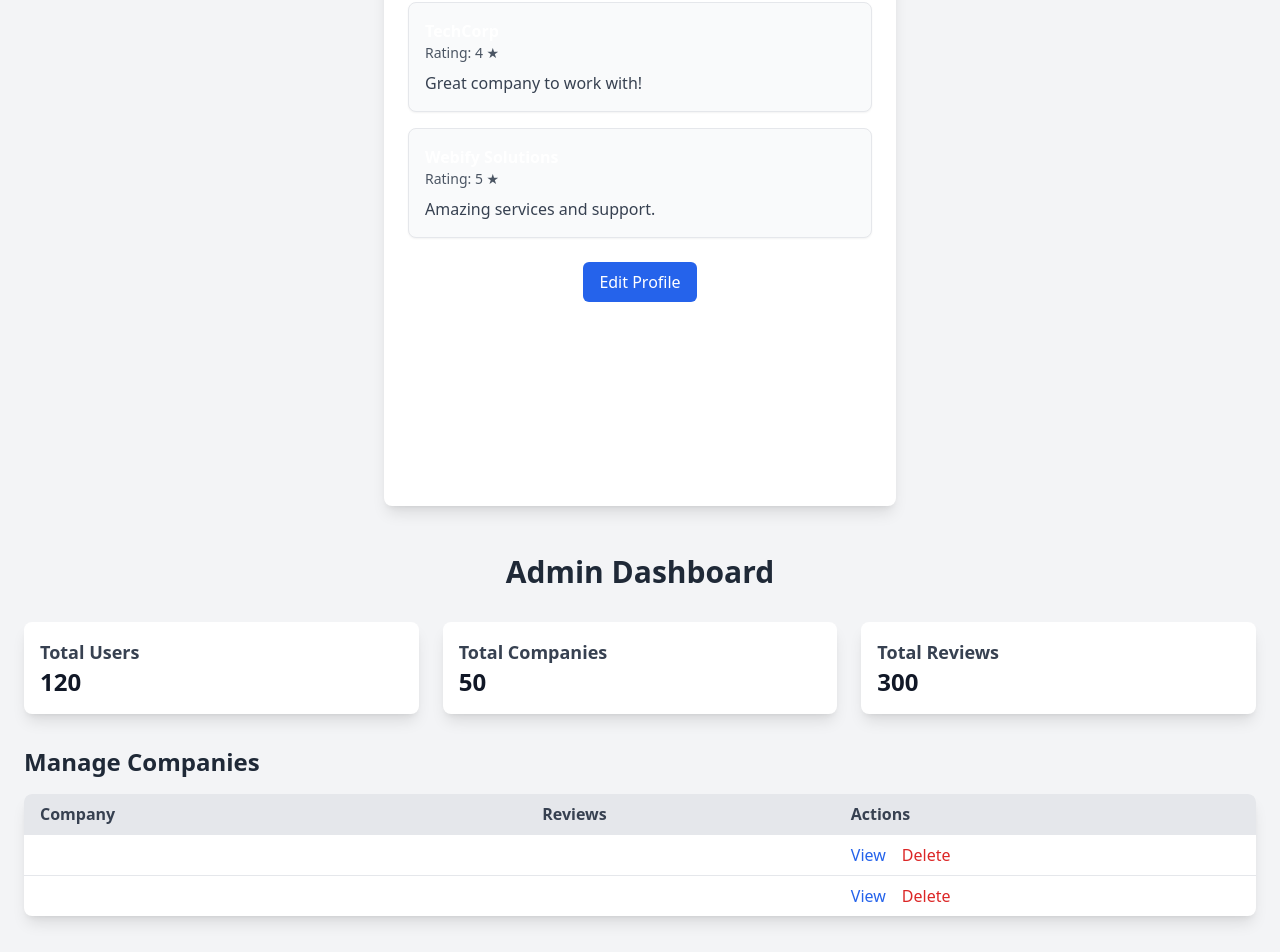
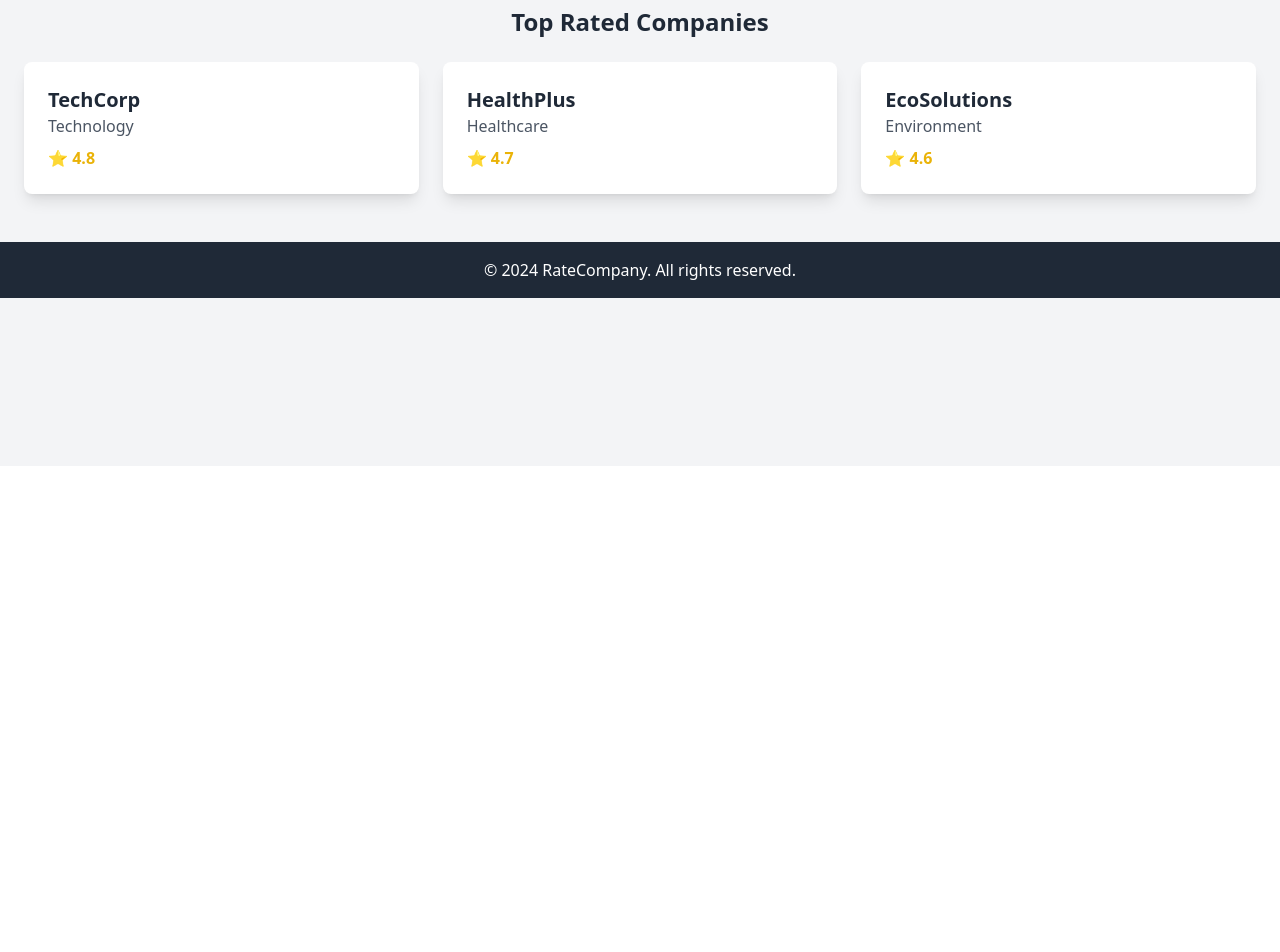
Before and after one commit to kaushalpapnai/ratecompany, a React (Create React App) app: page / in a window 1280 px wide. Shown: the part 334-1286 px from the top of the page. After the commit the page ends 800 px from the top, so only its background shows below. Built offline with nearby package versions, Linux system fonts and the light colour scheme.

Commit message:
added basic routing

```diff
--- a/package.json
+++ b/package.json
@@ -8,6 +8,7 @@
     "@testing-library/user-event": "^13.5.0",
     "react": "^18.3.1",
     "react-dom": "^18.3.1",
+    "react-router-dom": "^7.0.1",
     "react-scripts": "5.0.1",
     "web-vitals": "^2.1.4"
   },
--- a/src/App.js
+++ b/src/App.js
@@ -8,6 +8,7 @@ import Navbar from "./components/Navbar";
 import SubmitReviewPage from "./components/SubmitReviewPage";
 import UserProfilePage from "./components/UserProfilePage";
 import ContactUs from "./ContactUs";
+import { createBrowserRouter, RouterProvider } from "react-router-dom";
 
 function App() {
 
@@ -47,19 +48,57 @@ function App() {
 
 
 
+  const router = createBrowserRouter([
+    {
+      path:"/",
+      element: <HomePage/>
+    },
+    {
+      path:"/login",
+      element: <LoginForm/>
+    },
+    {
+      path:"/about",
+      element: <AboutUs/>
+    },
+    {
+      path:"/companylist",
+      element: <CompanyListPage/>
+    },
+    {
+      path:"/companydetails",
+      element: <CompanyDetailsPage/>
+    },
+    {
+      path:"/submitreview",
+      element: <SubmitReviewPage/>
+    },
+    {
+      path:"/userprofile",
+      element: <UserProfilePage/>
+    },
+    {
+      path:"/contactus",
+      element: <ContactUs/>
+    },
+  ])
+
+
+
   return (
-    <div className="text-white h-screen">
-     <Navbar/>
-     {/* <LoginForm/> */}
-     {/* <HomePage/> */}
-     {/* <CompanyListPage/> */}
-     {/* <CompanyDetailsPage/> */}
-     {/* <SubmitReviewPage companyName={"techCorp"} /> */}
-     <UserProfilePage user={user}/>
-     <AdminDashboard stats={stats} companies={companies} reviews={reviews}/>
-     <AboutUs/>
-     <ContactUs/>
-    </div>
+    <RouterProvider router={router}>
+      <Navbar/>
+      <LoginForm/>
+      <HomePage/>
+      <CompanyListPage/>
+      <CompanyDetailsPage/>
+      <SubmitReviewPage companyName={"techCorp"} />
+      <UserProfilePage user={user}/>
+      {/* <AdminDashboard stats={stats} companies={companies} reviews={reviews}/> */}
+      <AboutUs/>
+      <ContactUs/>
+    </RouterProvider>
+
   );
 }
 
--- a/src/components/AdminDashboard.jsx
+++ b/src/components/AdminDashboard.jsx
@@ -1,92 +1,92 @@
-import React from 'react';
+// import React from 'react';
 
-const AdminDashboard = ({ stats, companies, reviews }) => {
-  return (
-    <div className="min-h-screen bg-gray-100 p-6">
-      <h1 className="text-3xl font-semibold text-gray-800 text-center mb-8">
-        Admin Dashboard
-      </h1>
+// const AdminDashboard = ({ stats, companies, reviews }) => {
+//   return (
+//     <div className="min-h-screen bg-gray-100 p-6">
+//       <h1 className="text-3xl font-semibold text-gray-800 text-center mb-8">
+//         Admin Dashboard
+//       </h1>
 
-      {/* Statistics Section */}
-      <div className="grid grid-cols-1 md:grid-cols-3 gap-6 mb-8">
-        <div className="bg-white p-4 rounded-lg shadow-lg">
-          <h2 className="text-lg font-semibold text-gray-700">Total Users</h2>
-          <p className="text-2xl font-bold text-gray-900">{stats.users || 0}</p>
-        </div>
-        <div className="bg-white p-4 rounded-lg shadow-lg">
-          <h2 className="text-lg font-semibold text-gray-700">Total Companies</h2>
-          <p className="text-2xl font-bold text-gray-900">{stats.companies || 0}</p>
-        </div>
-        <div className="bg-white p-4 rounded-lg shadow-lg">
-          <h2 className="text-lg font-semibold text-gray-700">Total Reviews</h2>
-          <p className="text-2xl font-bold text-gray-900">{stats.reviews || 0}</p>
-        </div>
-      </div>
+//       {/* Statistics Section */}
+//       <div className="grid grid-cols-1 md:grid-cols-3 gap-6 mb-8">
+//         <div className="bg-white p-4 rounded-lg shadow-lg">
+//           <h2 className="text-lg font-semibold text-gray-700">Total Users</h2>
+//           <p className="text-2xl font-bold text-gray-900">{stats.users || 0}</p>
+//         </div>
+//         <div className="bg-white p-4 rounded-lg shadow-lg">
+//           <h2 className="text-lg font-semibold text-gray-700">Total Companies</h2>
+//           <p className="text-2xl font-bold text-gray-900">{stats.companies || 0}</p>
+//         </div>
+//         <div className="bg-white p-4 rounded-lg shadow-lg">
+//           <h2 className="text-lg font-semibold text-gray-700">Total Reviews</h2>
+//           <p className="text-2xl font-bold text-gray-900">{stats.reviews || 0}</p>
+//         </div>
+//       </div>
 
-      {/* Companies Management Section */}
-      <div className="mb-8">
-        <h2 className="text-2xl font-semibold text-gray-800 mb-4">Manage Companies</h2>
-        <div className="bg-white shadow-lg rounded-lg overflow-hidden">
-          <table className="w-full table-auto">
-            <thead>
-              <tr className="bg-gray-200 text-gray-700 text-left">
-                <th className="px-4 py-2">Company</th>
-                <th className="px-4 py-2">Reviews</th>
-                <th className="px-4 py-2">Actions</th>
-              </tr>
-            </thead>
-            <tbody>
-              {companies.map((company) => (
-                <tr key={company.id} className="border-t">
-                  <td className="px-4 py-2">{company.name}</td>
-                  <td className="px-4 py-2">{company.reviewCount}</td>
-                  <td className="px-4 py-2">
-                    <button className="text-blue-600 hover:underline mr-4">
-                      View
-                    </button>
-                    <button className="text-red-600 hover:underline">
-                      Delete
-                    </button>
-                  </td>
-                </tr>
-              ))}
-            </tbody>
-          </table>
-        </div>
-      </div>
+//       {/* Companies Management Section */}
+//       <div className="mb-8">
+//         <h2 className="text-2xl font-semibold text-gray-800 mb-4">Manage Companies</h2>
+//         <div className="bg-white shadow-lg rounded-lg overflow-hidden">
+//           <table className="w-full table-auto">
+//             <thead>
+//               <tr className="bg-gray-200 text-gray-700 text-left">
+//                 <th className="px-4 py-2">Company</th>
+//                 <th className="px-4 py-2">Reviews</th>
+//                 <th className="px-4 py-2">Actions</th>
+//               </tr>
+//             </thead>
+//             <tbody>
+//               {companies.map((company) => (
+//                 <tr key={company.id} className="border-t">
+//                   <td className="px-4 py-2">{company.name}</td>
+//                   <td className="px-4 py-2">{company.reviewCount}</td>
+//                   <td className="px-4 py-2">
+//                     <button className="text-blue-600 hover:underline mr-4">
+//                       View
+//                     </button>
+//                     <button className="text-red-600 hover:underline">
+//                       Delete
+//                     </button>
+//                   </td>
+//                 </tr>
+//               ))}
+//             </tbody>
+//           </table>
+//         </div>
+//       </div>
 
-      {/* Reviews Management Section */}
-      <div>
-        <h2 className="text-2xl font-semibold text-gray-800 mb-4">Manage Reviews</h2>
-        <div className="bg-white shadow-lg rounded-lg overflow-hidden">
-          <table className="w-full table-auto">
-            <thead>
-              <tr className="bg-gray-200 text-gray-700 text-left">
-                <th className="px-4 py-2">User</th>
-                <th className="px-4 py-2">Company</th>
-                <th className="px-4 py-2">Rating</th>
-                <th className="px-4 py-2">Actions</th>
-              </tr>
-            </thead>
-            <tbody>
-              {reviews.map((review) => (
-                <tr key={review.id} className="border-t">
-                  <td className="px-4 py-2">{review.userName}</td>
-                  <td className="px-4 py-2">{review.companyName}</td>
-                  <td className="px-4 py-2">{review.rating} ★</td>
-                  <td className="px-4 py-2">
-                    <button className="text-red-600 hover:underline">
-                      Delete
-                    </button>
-                  </td>
-                </tr>
-              ))}
-            </tbody>
-          </table>
-        </div>
-      </div>
-    </div>
-  );
-};
+//       {/* Reviews Management Section */}
+//       <div>
+//         <h2 className="text-2xl font-semibold text-gray-800 mb-4">Manage Reviews</h2>
+//         <div className="bg-white shadow-lg rounded-lg overflow-hidden">
+//           <table className="w-full table-auto">
+//             <thead>
+//               <tr className="bg-gray-200 text-gray-700 text-left">
+//                 <th className="px-4 py-2">User</th>
+//                 <th className="px-4 py-2">Company</th>
+//                 <th className="px-4 py-2">Rating</th>
+//                 <th className="px-4 py-2">Actions</th>
+//               </tr>
+//             </thead>
+//             <tbody>
+//               {reviews.map((review) => (
+//                 <tr key={review.id} className="border-t">
+//                   <td className="px-4 py-2">{review.userName}</td>
+//                   <td className="px-4 py-2">{review.companyName}</td>
+//                   <td className="px-4 py-2">{review.rating} ★</td>
+//                   <td className="px-4 py-2">
+//                     <button className="text-red-600 hover:underline">
+//                       Delete
+//                     </button>
+//                   </td>
+//                 </tr>
+//               ))}
+//             </tbody>
+//           </table>
+//         </div>
+//       </div>
+//     </div>
+//   );
+// };
 
-export default AdminDashboard;
+// export default AdminDashboard;
```
Also changed, not shown: 1 other file (tests, documents, lock files or other folders).
